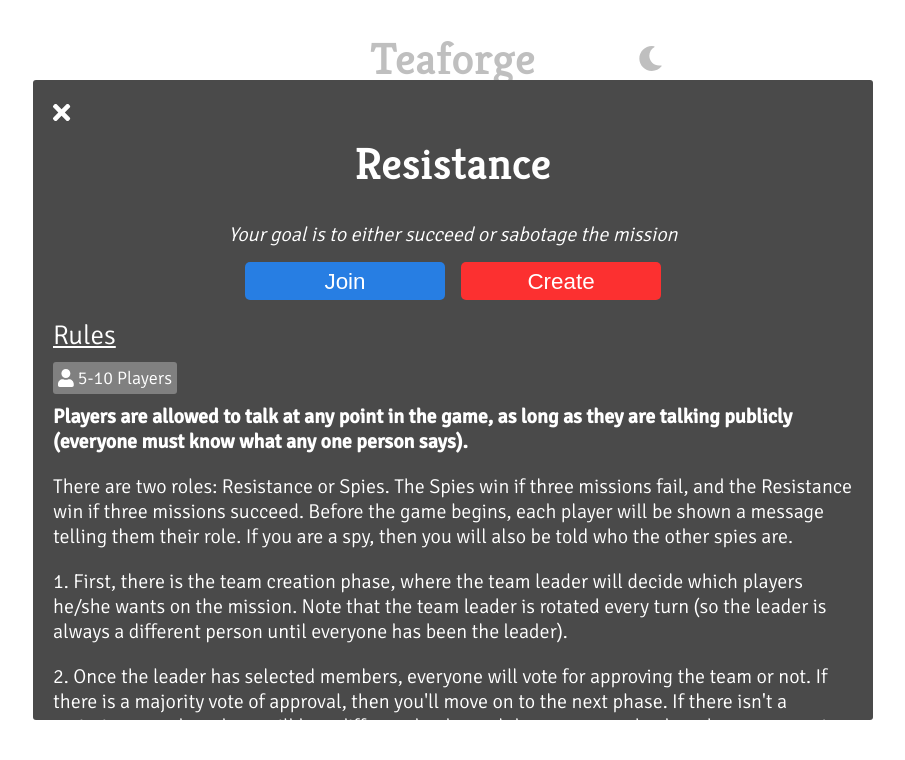
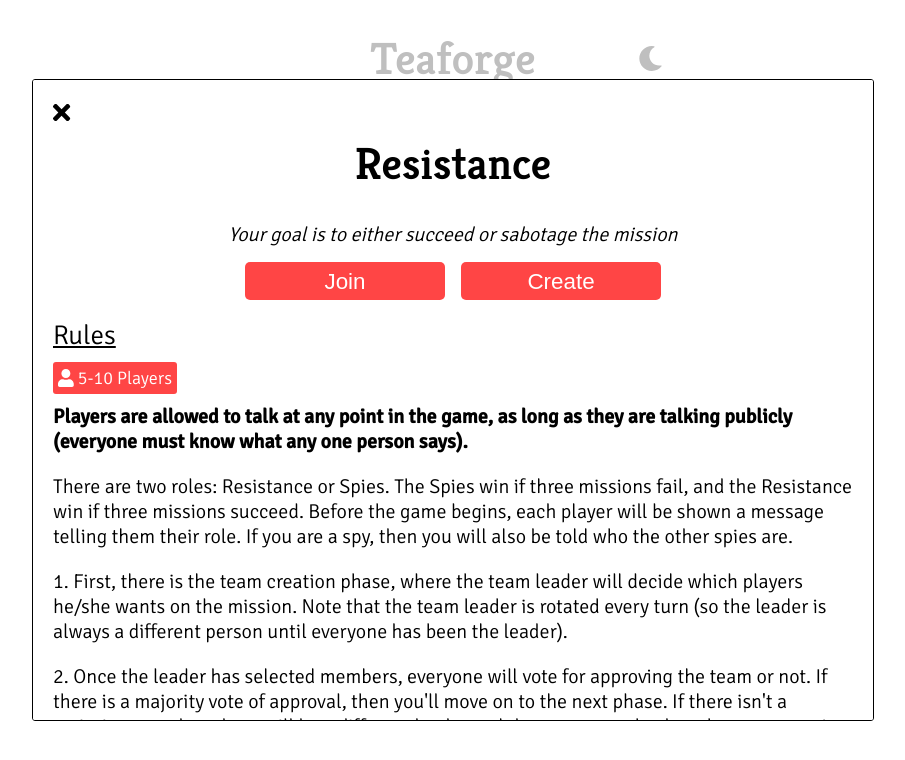
Before and after one commit to ThivRajan/Teaforge-Client, a React (Create React App) app: page / in a window 1280 px wide. Both pictures are taken after a click on the element 640 px from the left and 303 px from the top of the page. Shown: the top 760 px of the page, without its empty margins (187-1092 px from the left). Built offline with nearby package versions, Linux system fonts and the light colour scheme.

Commit message:
dark mode stylings

```diff
--- a/src/components/CreateForm.tsx
+++ b/src/components/CreateForm.tsx
@@ -2,8 +2,7 @@ import React from 'react';
 import { Link } from 'react-router-dom';
 
 import Form from '../styles/Form';
-import { FilledButton } from '../styles/Button';
-import { blue } from '../styles/Global';
+import Button from '../styles/Button';
 
 const CreateForm = () => {
 	return (
@@ -13,10 +12,10 @@ const CreateForm = () => {
 				<input placeholder="Name"></input>
 				<br />
 				<Link to="/lobby">
-					<FilledButton color={blue}>Join</FilledButton>
+					<Button.Filled>Join</Button.Filled>
 				</Link>
 				<Link to="/">
-					<FilledButton>Cancel</FilledButton>
+					<Button.Outlined>Cancel</Button.Outlined>
 				</Link>
 			</Form>
 		</>
--- a/src/components/DarkMode.tsx
+++ b/src/components/DarkMode.tsx
@@ -47,7 +47,7 @@ const ToggleButton = styled.button`
 	color: ${props => props.theme.darkMode ? 'white' : 'black'};
 
 	:hover {
-		background: grey;
+		background: ${props => props.theme.darkMode ? 'grey' : 'lightgrey'};;
 		cursor: pointer;
 	}
 `;
--- a/src/components/Home/Description.tsx
+++ b/src/components/Home/GameInfo.tsx
@@ -2,11 +2,9 @@ import React from 'react';
 import styled from 'styled-components';
 
 import { Link } from 'react-router-dom';
-import ReactModal from 'react-modal';
-
+import Container from '../../styles/Info';
 import Players from '../../styles/Players';
-import { FilledButton } from '../../styles/Button';
-import { blue } from '../../styles/Global';
+import Button from '../../styles/Button';
 
 import { faTimes } from '@fortawesome/free-solid-svg-icons';
 import { FontAwesomeIcon } from '@fortawesome/react-fontawesome';
@@ -29,10 +27,10 @@ const GameDescription: React.FC<{ modalOpen: boolean; closeModal: Function }> =
 				<i>Your goal is to either succeed or sabotage the mission</i>
 				<div>
 					<Link to="/join">
-						<FilledButton color={blue}>Join</FilledButton>
+						<Button.Filled>Join</Button.Filled>
 					</Link>
 					<Link to="/create">
-						<FilledButton>Create</FilledButton>
+						<Button.Filled>Create</Button.Filled>
 					</Link>
 				</div>
 
@@ -90,65 +88,6 @@ const GameDescription: React.FC<{ modalOpen: boolean; closeModal: Function }> =
 		);
 	};
 
-const Container = styled(ReactModal)`
-	background: #4a4a4a;
-	color: white;
-	text-align: left;
-	border-radius: 3px;
-	overflow-y: auto;
-
-	width: 800px;
-	max-width: 80%;
-
-	height: max-content;
-	max-height: 75%;
-
-	position: absolute;
-	top: 0; bottom: 0; right: 0; left: 0;
-	margin: auto;
-
-	padding: 20px;
-
-	text-align: center;
-	display: flex;
-	flex-direction: column;
-
-	h1 {
-		margin-top: 10px;
-	}
-
-	div button {
-		max-width: 200px;
-	}
-
-	div {
-		margin-top: 15px;
-	}
-
-	b {
-		text-align: left;
-	}
-
-	u {
-		font-size: 27px;
-		text-align: left;
-	}
-
-	p {
-		margin-top: 0;
-		text-align: left;
-	}
-
-	span {
-		width: max-content;
-		margin-bottom: 10px;
-	}
-
-	:focus {
-		outline: none;
-	}
-`;
-
 const CloseIcon = styled(FontAwesomeIcon)`
 	font-size: 25px;
 
--- a/src/components/Home/Games.tsx
+++ b/src/components/Home/Games.tsx
@@ -1,8 +1,8 @@
 import React, { useState } from 'react';
 
-import Description from './Description';
+import Description from './GameInfo';
 import Players from '../../styles/Players';
-import { Card, CardContainer } from '../../styles/Card';
+import { GameCard, GamesContainer } from '../../styles/GameCard';
 
 import fist from '../../assets/fist.png';
 
@@ -13,8 +13,8 @@ const Games = () => {
 
 	return (
 		<>
-			<CardContainer>
-				<Card onClick={openModal}>
+			<GamesContainer>
+				<GameCard onClick={openModal}>
 					<img src={fist} alt="resistance logo" />
 					<div>
 						<h2>Resistance</h2>
@@ -24,8 +24,8 @@ const Games = () => {
 						</p>
 						<Players players={'5-10 players'} />
 					</div>
-				</Card>
-			</CardContainer>
+				</GameCard>
+			</GamesContainer>
 			<Description modalOpen={modalOpen} closeModal={closeModal} />
 		</>
 	);
--- a/src/components/Home/index.tsx
+++ b/src/components/Home/index.tsx
@@ -2,7 +2,7 @@ import React from 'react';
 import { Link } from 'react-router-dom';
 import styled from 'styled-components';
 
-import { OutlineButton } from '../../styles/Button';
+import Button from '../../styles/Button';
 import Games from './Games';
 
 const SubHeader = styled.p`
@@ -16,7 +16,7 @@ const Main = () => {
 			<h1>Teaforge</h1>
 			<SubHeader>Play classic games of deceipt online</SubHeader>
 			<Link to="/join">
-				<OutlineButton>Join Game</OutlineButton>
+				<Button.Outlined>Join Game</Button.Outlined>
 			</Link>
 			<Games />
 		</>
--- a/src/components/JoinForm.tsx
+++ b/src/components/JoinForm.tsx
@@ -2,8 +2,7 @@ import React from 'react';
 import { Link } from 'react-router-dom';
 
 import Form from '../styles/Form';
-import { FilledButton } from '../styles/Button';
-import { blue } from '../styles/Global';
+import Button from '../styles/Button';
 
 const JoinForm = () => {
 	return (
@@ -15,10 +14,10 @@ const JoinForm = () => {
 				<input placeholder="Room Key"></input>
 				<br />
 				<Link to="/lobby">
-					<FilledButton color={blue}>Join</FilledButton>
+					<Button.Filled>Join</Button.Filled>
 				</Link>
 				<Link to="/">
-					<FilledButton>Cancel</FilledButton>
+					<Button.Outlined>Cancel</Button.Outlined>
 				</Link>
 			</Form>
 		</>
--- a/src/styles/Button.tsx
+++ b/src/styles/Button.tsx
@@ -1,5 +1,5 @@
 import styled, { css } from 'styled-components';
-import { red } from './Global';
+import { colors } from './Global';
 
 const buttonStyle = css`
 	margin-bottom: 1.2rem;
@@ -20,27 +20,27 @@ const buttonStyle = css`
 	}
 `;
 
-export const OutlineButton = styled.button`
+const Outlined = styled.button`
 	${buttonStyle}
 
-	background: ${props => props.theme.darkMode ? 'darkgrey' : 'white'};
-	color: ${props => props.color || red};
-	border: 2px solid ${props => props.color || red};
+	background: ${props => props.theme.darkMode ? colors.bg : 'white'};
+	color: ${props => props.theme.darkMode ? colors.lightRed : colors.red};
+	border: 2px solid ${props => props.theme.darkMode ? colors.lightRed : colors.red};
 
 	:hover {
-		background: ${props => props.color || red};
+		background: ${props => props.theme.darkMode ? colors.lightRed : colors.red};
 		color: white;
 		cursor: pointer;
 	}
 `;
 
-export const FilledButton = styled.button`
+const Filled = styled.button`
 	${buttonStyle}
 
-	background: ${props => props.color || red};
+	background: ${props => props.theme.darkMode ? colors.lightRed : colors.red};
 	color: white;
 
-	border: ${props => props.color || red};
+	border: ${props => props.theme.darkMode ? colors.lightRed : colors.red};
 
 	:hover {
 		cursor: pointer;
@@ -48,4 +48,4 @@ export const FilledButton = styled.button`
 	}
 `;
 
-export default { OutlineButton, FilledButton };
+export default { Outlined, Filled };
--- a/src/styles/Card.tsx
+++ b/src/styles/GameCard.tsx
@@ -1,14 +1,17 @@
 import styled from 'styled-components';
 
-export const CardContainer = styled.div`
+import { colors } from './Global';
+
+export const GamesContainer = styled.div`
 	display: flex;
 	flex-direction: column;
 	margin: auto;
 `;
 
-export const Card = styled.div`
+export const GameCard = styled.div`
 	color: white;
-	background-color: #4a4a4a;
+	background: ${props => props.theme.darkMode ? colors.fg : colors.bg};
+
 
 	border-radius: 3px;
 	margin: 15px;
@@ -21,7 +24,8 @@ export const Card = styled.div`
 	transition: box-shadow 200ms;
 
 	:hover {
-		box-shadow: 0px 5px 13px 1px #707070;
+		box-shadow: 0px 5px 13px 1px
+			${props => props.theme.darkMode ? '#141414' : '#a3a3a3'};
 		cursor: pointer;
 	}
 
@@ -30,7 +34,6 @@ export const Card = styled.div`
 		font-size: 30px;
 		font-weight: bold;
 		font-family: Kreon, serif;
-		color: white;
     }
 
     p {
--- a/src/styles/Global.tsx
+++ b/src/styles/Global.tsx
@@ -1,10 +1,15 @@
 import { createGlobalStyle } from 'styled-components';
 
-export const blue = '#277ee3';
-export const red = '#fc3030';
+export const colors = {
+	red: '#ff4545',
+	lightRed: '#c97575',
+	bg: '#292929',
+	fg: '#454545'
+};
 
 type ThemeProps = { darkMode: boolean };
 type GlobalStyleProps = { theme: ThemeProps };
+
 
 const GlobalStyle = createGlobalStyle<GlobalStyleProps>`
 	body {
@@ -13,7 +18,7 @@ const GlobalStyle = createGlobalStyle<GlobalStyleProps>`
 		text-align: center;
 		font-family: Signika, sans-serif;
 
-		background: ${props => props.theme.darkMode ? 'darkgrey' : 'white'};
+		background: ${props => props.theme.darkMode ? colors.bg : 'white'};
 		color: ${props => props.theme.darkMode ? 'white' : 'black'};
 	}
 
--- /dev/null
+++ b/src/styles/Info.tsx
@@ -0,0 +1,71 @@
+import styled from 'styled-components';
+import ReactModal from 'react-modal';
+
+import { colors } from './Global';
+
+const Container = styled(ReactModal)`
+	color: ${props => props.theme.darkMode ? 'white' : 'black'};
+	background: ${props => props.theme.darkMode ? colors.bg : 'white'};
+	border: ${props => props.theme.darkMode ? 'none' : '1px solid black'};
+
+	text-align: left;
+	border-radius: 3px;
+	overflow-y: auto;
+
+	width: 800px;
+	max-width: 80%;
+
+	height: max-content;
+	max-height: 75%;
+
+	position: absolute;
+	top: 0; bottom: 0; right: 0; left: 0;
+	margin: auto;
+
+	padding: 20px;
+
+	text-align: center;
+	display: flex;
+	flex-direction: column;
+
+	.overlay {
+		filter: brightness(40%);
+	}
+
+	h1 {
+		margin-top: 10px;
+	}
+
+	div button {
+		max-width: 200px;
+	}
+
+	div {
+		margin-top: 15px;
+	}
+
+	b {
+		text-align: left;
+	}
+
+	u {
+		font-size: 27px;
+		text-align: left;
+	}
+
+	p {
+		margin-top: 0;
+		text-align: left;
+	}
+
+	span {
+		width: max-content;
+		margin-bottom: 10px;
+	}
+
+	:focus {
+		outline: none;
+	}
+`;
+
+export default Container;
--- a/src/styles/Players.tsx
+++ b/src/styles/Players.tsx
@@ -1,12 +1,14 @@
 import React from 'react';
+import styled from 'styled-components';
 
-import styled from 'styled-components';
+import { colors } from './Global';
+
 import { faUser } from '@fortawesome/free-solid-svg-icons';
 import { FontAwesomeIcon } from '@fortawesome/react-fontawesome';
 
 const Span = styled.span`
 	padding: 5px;
-	background: grey;
+	background: ${props => props.theme.darkMode ? colors.lightRed : colors.red};
 	color: white;
 	border-radius: 3px;
 
```
